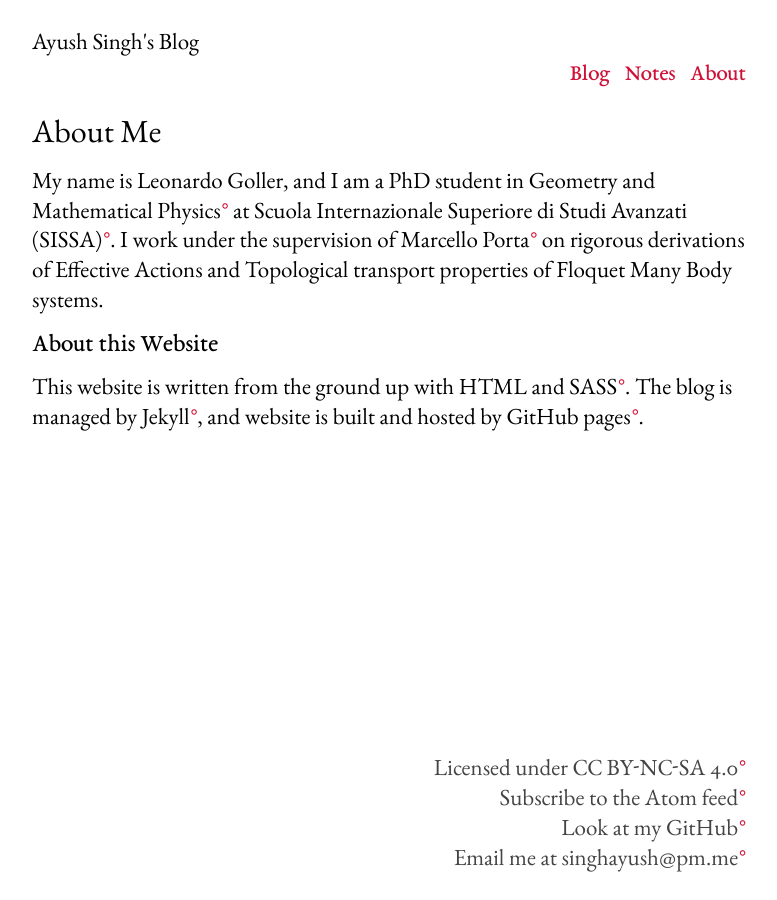
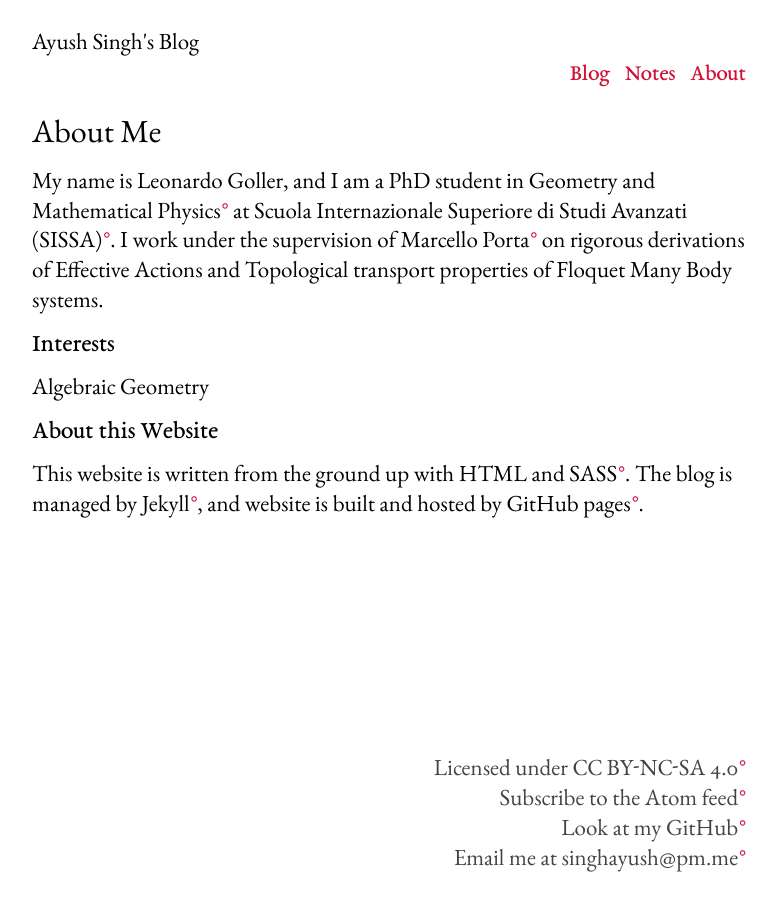
Before and after one commit to LeonardoGoller/LeonardoGoller.github.io, a Jekyll site: the page built from about.markdown, in a window 1280 px wide. Shown: the whole page, without its empty margins (251-1028 px from the left). Built offline with Jekyll 4.4.1, drawn with Linux system fonts in a browser that asks for light colours.

Commit message:
Update about.markdown

```diff
--- a/about.markdown
+++ b/about.markdown
@@ -10,6 +10,10 @@ My name is Leonardo Goller, and I am a PhD student in
 at [Scuola Internazionale Superiore di Studi Avanzati
 (SISSA)](https://www.sissa.it/). I work under the supervision of [Marcello Porta](https://sites.google.com/view/marcelloporta/home) on rigorous derivations of Effective Actions and Topological transport properties of Floquet Many Body systems.
 
+## Interests
+
+Algebraic Geometry
+
 
 
 ## About this Website
```
